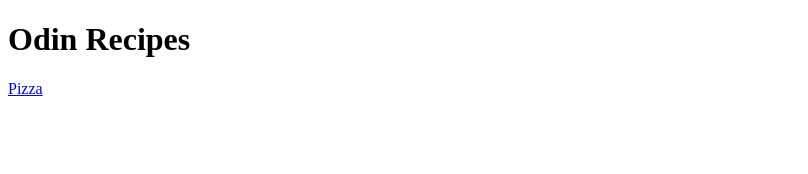
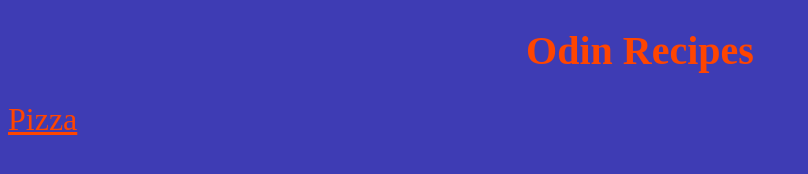
Before and after one commit to meatwad787/odin-recipes, a plain HTML site: page index.html in a window 1280 px wide. Shown: the whole page, without its empty margins (0-808 px from the left). Drawn offline with Linux system fonts and the light colour scheme.

Commit message:
Link css file to index.html and style index.html
linked the css file and added some style to it.

```diff
--- a/index.html
+++ b/index.html
@@ -4,6 +4,7 @@
     <meta charset="UTF-8">
     <meta name="viewport" content="width=device-width, initial-scale=1.0">
     <title>Document</title>
+    <link rel="stylesheet" href="odin-recipes.css">
 </head>
 <body>
     <h1>Odin Recipes</h1>
--- a/odin-recipes.css
+++ b/odin-recipes.css
@@ -0,0 +1,17 @@
+body {
+    background-color: yellowgreen;
+    background-color: rgb(62, 60, 180);
+    font-family:
+}
+
+h1 {
+    align-items: center;
+    text-align: center;
+    font-size: 40px;
+    color: orangered;
+}
+
+a {
+    color: orangered;
+    font-size: 32px;
+}
```
